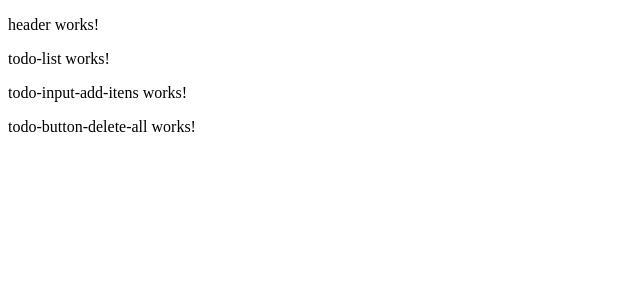
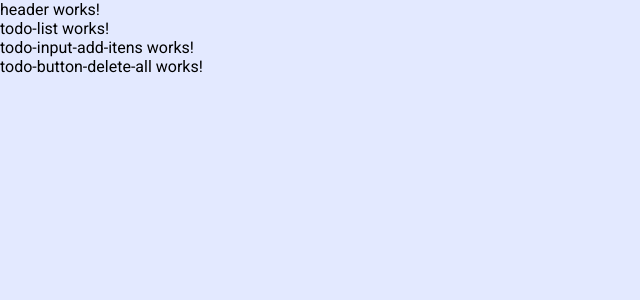
Before and after one commit to emanuellyogg/app-todo-curso-angular-udemy, an Angular app: page / in a window 1280 px wide. Shown: the top 300 px of the page, without its empty margins (0-640 px from the left). Built offline with nearby package versions, Linux system fonts and the light colour scheme.

Commit message:
style(style e variables): cria a folha de estilo padrão

```diff
--- a/src/styles.scss
+++ b/src/styles.scss
@@ -1 +1,18 @@
-/* You can add global styles to this file, and also import other style files */
+@import "./dist/scss/variables.scss";
+@import url("https://fonts.googleapis.com/css2?family=Nunito:ital,wght@0,400;0,700;1,400&family=Roboto:wght@300;400;700&display=swap");
+
+* {
+  margin: 0;
+  padding: 0;
+  font-family: roboto;
+  font-weight: 400;
+}
+
+body {
+  background: $primary-background-color;
+}
+
+.container {
+  width: 350px;
+  margin: 50px auto;
+}
```
Also changed, not shown: src/dist/scss/variables.scss (added), src/dist/variables.scss (deleted).
